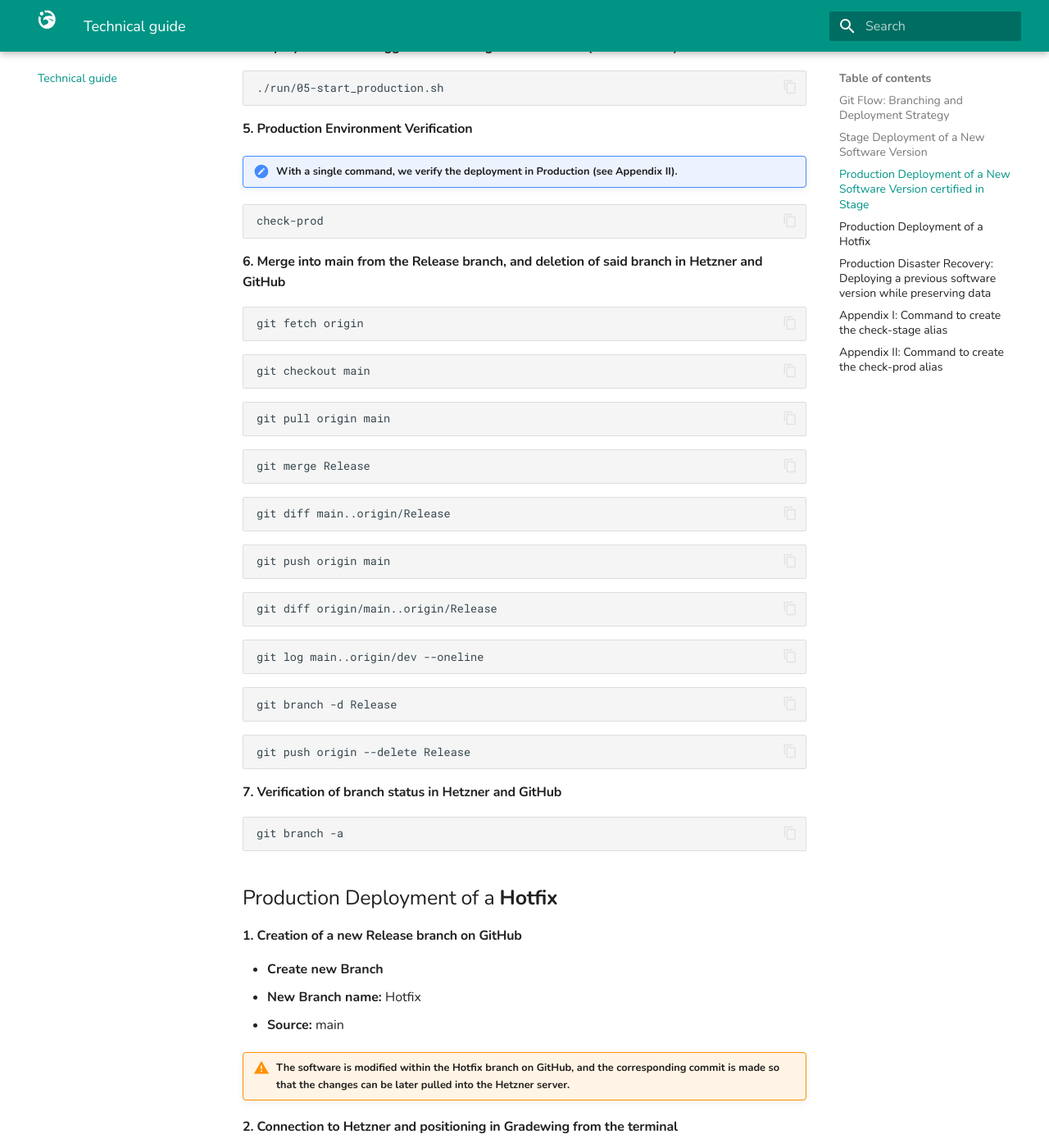
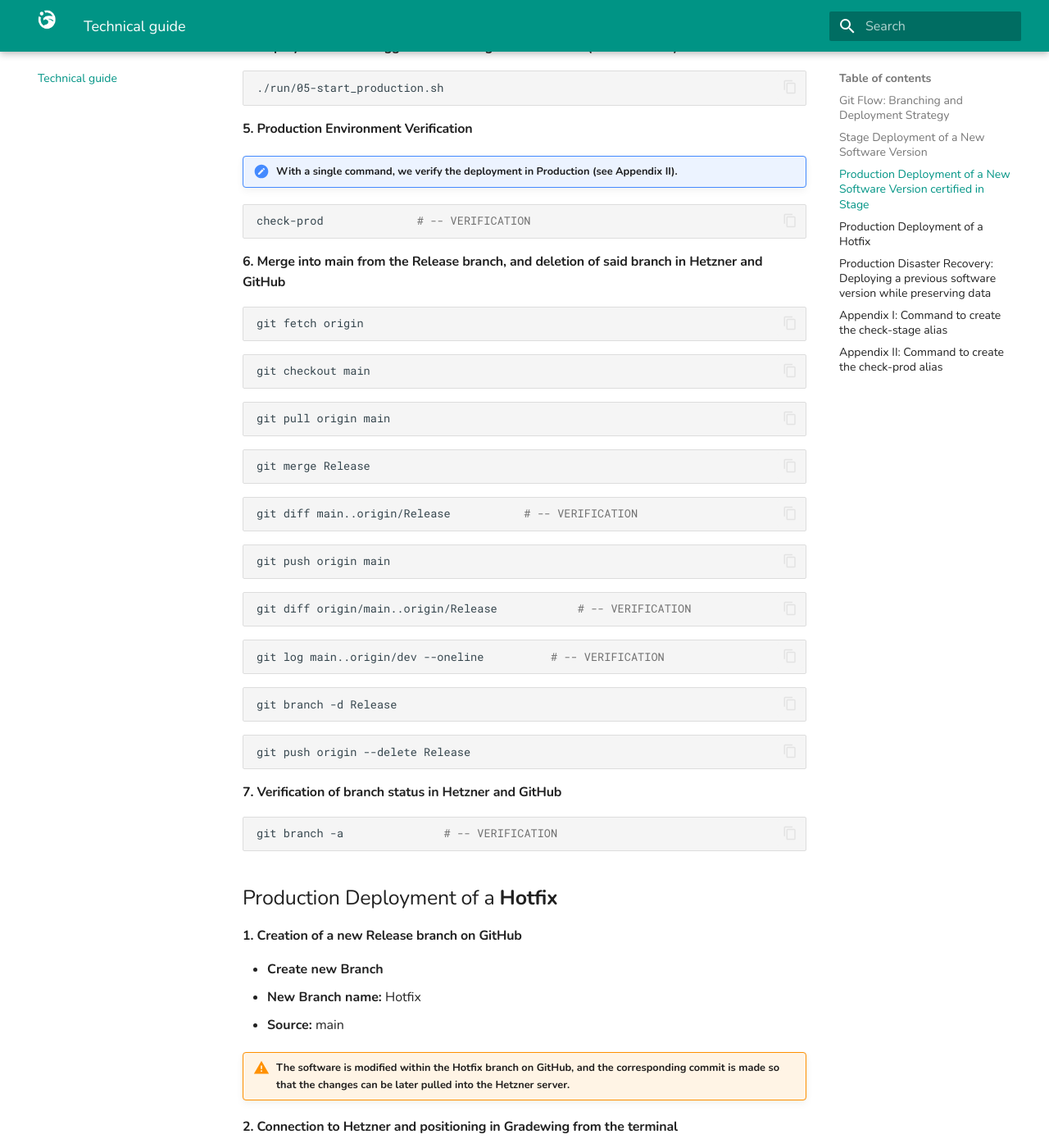
Before and after one commit to pablopenlop/gradewing_guide, an MkDocs documentation site: the page built from docs/other.md, in a window 1280 px wide and 1400 px high, scrolled down 4096 px. Shown: the whole window at 82% size. Built offline with MkDocs 1.6.1 and Material for MkDocs 9.7.7, drawn with Linux system fonts in a browser that asks for light colours.

Commit message:
Update other.md

````diff
--- a/docs/other.md
+++ b/docs/other.md
@@ -99,7 +99,7 @@ chmod +x ./run/*.sh
 
 !!! note "By executing a single command, we verify the deployment in Stage (see Appendix I)."
 ```bash
-check-stage																															# -- VERIFICATION
+check-stage				# -- VERIFICATION
 ```
 
 ## Production Deployment of a **New Software Version** certified in Stage
@@ -142,7 +142,7 @@ chmod +x ./run/*.sh
 !!! note "With a single command, we verify the deployment in Production (see Appendix II)."
 
 ```bash
-check-prod
+check-prod				# -- VERIFICATION
 ```
 
 #### 6. Merge into **main** from the **Release** branch, and deletion of said branch in Hetzner and GitHub
@@ -160,16 +160,16 @@ git pull origin main
 git merge Release
 ```
 ```bash
-git diff main..origin/Release
+git diff main..origin/Release			# -- VERIFICATION
 ```
 ```bash
 git push origin main
 ```
 ```bash
-git diff origin/main..origin/Release
+git diff origin/main..origin/Release			# -- VERIFICATION
 ```
 ```bash
-git log main..origin/dev --oneline
+git log main..origin/dev --oneline			# -- VERIFICATION
 ```
 ```bash
 git branch -d Release
@@ -181,7 +181,7 @@ git push origin --delete Release
 #### 7. Verification of branch status in Hetzner and GitHub
 
 ```bash
-git branch -a
+git branch -a				# -- VERIFICATION
 ```
 
 ## Production Deployment of a **Hotfix**
````
